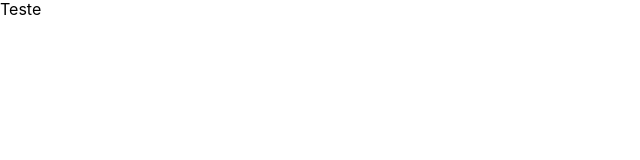
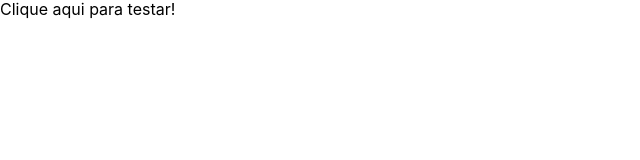
Before and after one commit to felipetoledo88/project-base-frontend-react, a React (Create React App) app: page / in a window 1280 px wide. Shown: the top 160 px of the page, without its empty margins (0-640 px from the left). Built offline with nearby package versions, Linux system fonts and the light colour scheme.

Commit message:
feat: inserindo mensagem

```diff
--- a/src/pages/Home/index.tsx
+++ b/src/pages/Home/index.tsx
@@ -11,7 +11,7 @@ export default function Home() {
 
   return (
     <div onClick={() => getHelloWorld()}>
-      Teste
+      Clique aqui para testar!
     </div>
   )
 }
```
